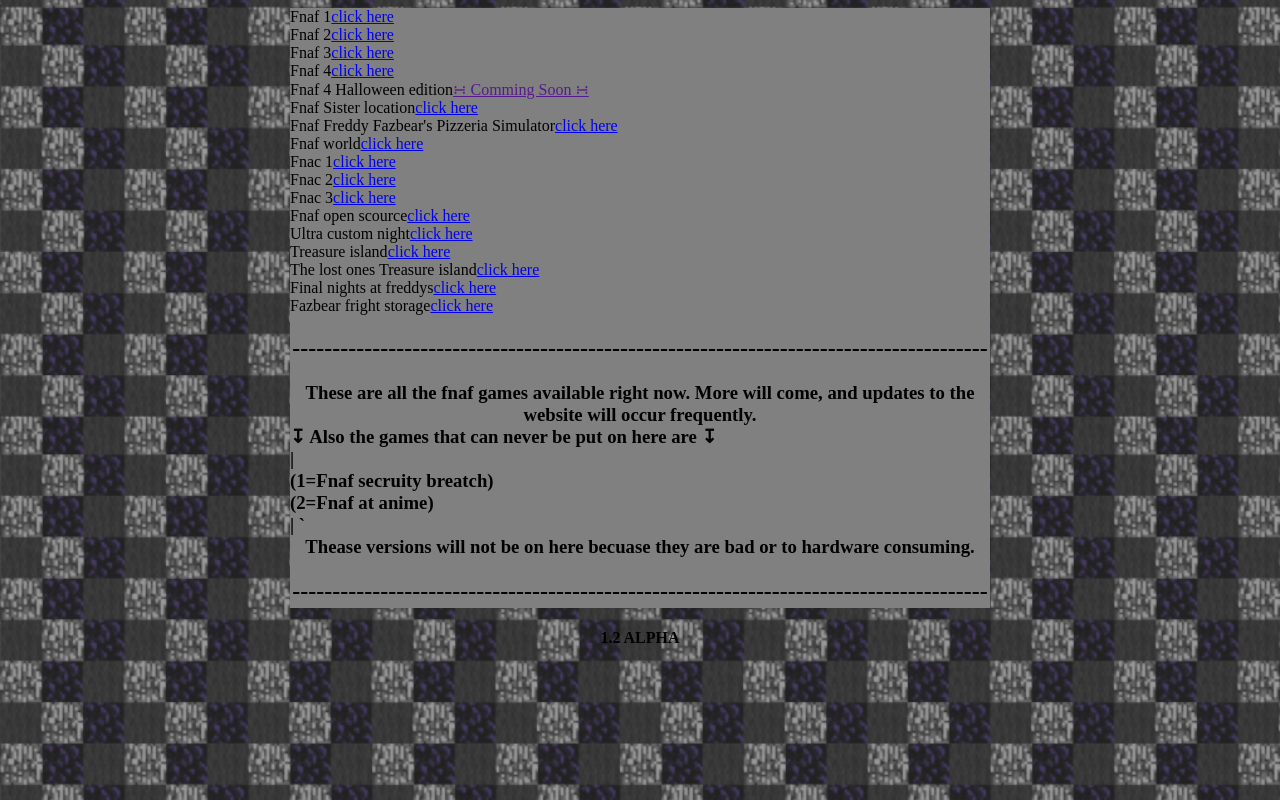
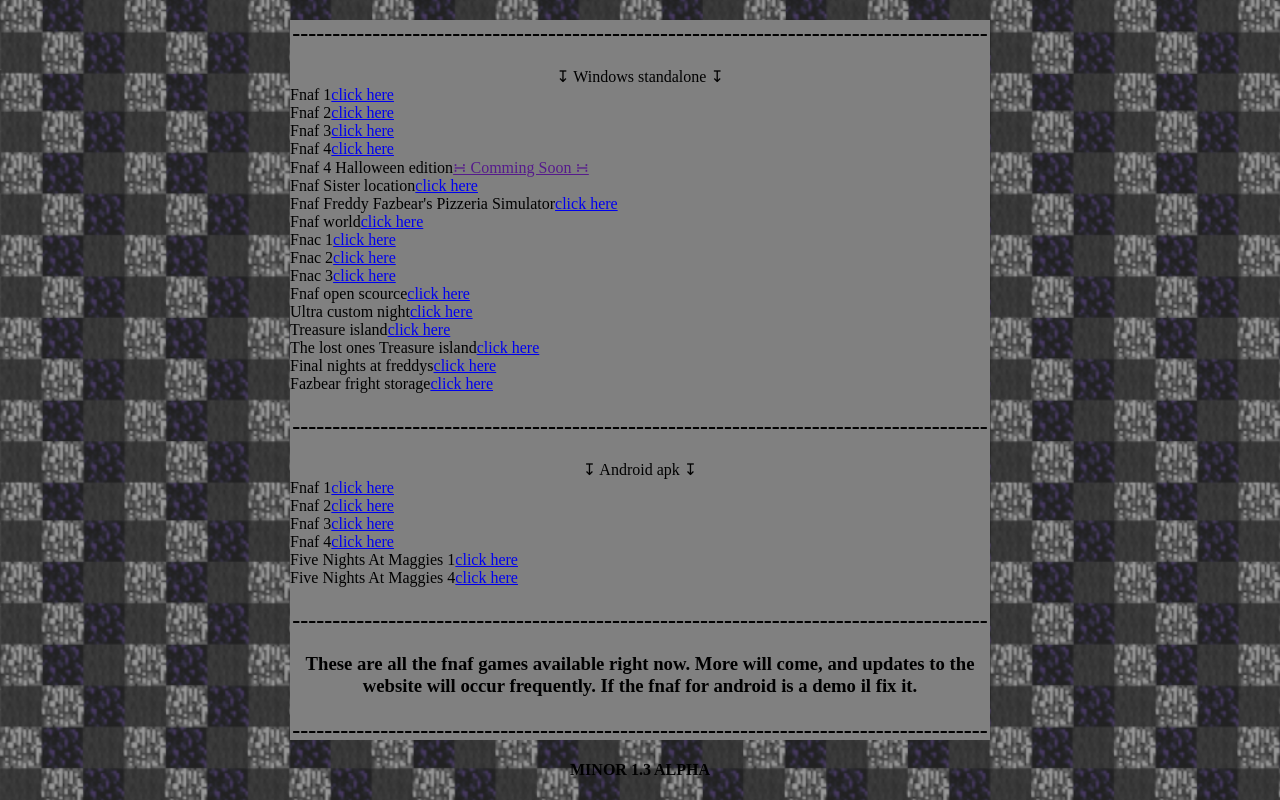
Before and after one commit to WEB-SNIFFER-123/FRG, a plain HTML site: page index.html in a window 1280 px wide. Drawn offline with Linux system fonts and the light colour scheme.

Commit message:
Update index.html

```diff
--- a/index.html
+++ b/index.html
@@ -19,7 +19,7 @@
 
     <style>
         .Border_socket1 {
-            height: 600px;
+            height: 720px;
             width: 700px;
             background: #808080;
             text-align: center;
@@ -35,10 +35,18 @@
         }
     </style>
 
+    <style>
+        h8 {
+            font-size: 17;
+        }
+    </style>
+
 </head>
 <body>
     <div align="center">
         <div class="Border_socket1">
+            <h2>---------------------------------------------------------------------------------------</h2>
+            <h8>↧ Windows standalone ↧</h8>
             <div align="left">
                 <h7>Fnaf 1<a href="https://drive.google.com/file/d/1JDCUMft0myw1j-moH_Zaoo4cNKhmAGkE/view?usp=sharing">click here</a></h7>
             </div>
@@ -91,26 +99,34 @@
                 <h7>Fazbear fright storage<a href="https://drive.google.com/file/d/1H2Go4aZhVyoptB6ZQf78T9cJCH2Rteyt/view?usp=sharing">click here</a></h7>
             </div>
             <h2>---------------------------------------------------------------------------------------</h2>
+            <h8>↧ Android apk ↧</h8>
+            <div align="left">
+                <div align="left">
+                    <h7>Fnaf 1<a href="https://drive.google.com/file/d/10g243wmVQwB6m3z5b-iKODSS7SeY0xCU/view?usp=sharing">click here</a></h7>
+                </div>
+                <div align="left">
+                    <h7>Fnaf 2<a href="https://drive.google.com/file/d/19tuGwwgfIra2TzqQXQ_52gw-AofBWANI/view?usp=sharing">click here</a></h7>
+                </div>
+                <div align="left">
+                    <h7>Fnaf 3<a href="https://drive.google.com/file/d/10ZfFgFUyQcNp0GRWdjpo9mmUjxRDV2-n/view?usp=sharing">click here</a></h7>
+                </div>
+                <div align="left">
+                    <h7>Fnaf 4<a href="https://drive.google.com/file/d/1a_NdTE4RdsUPewX__4q1yWD03Gm2bXcH/view?usp=sharing">click here</a></h7>
+                </div>
+                <div align="left">
+                    <h7>Five Nights At Maggies 1<a href="https://drive.google.com/file/d/1bIEzo3SKXJdOAznvwjCVrTK4kxkHst9r/view?usp=sharing">click here</a></h7>
+                </div>
+                <div align="left">
+                    <h7>Five Nights At Maggies 4<a href="https://drive.google.com/file/d/1AedQPf5C_OEdnSp0Jcl7KTIeIbb4_cis/view?usp=sharing">click here</a></h7>
+                </div>
+            </div>
+            <h2>---------------------------------------------------------------------------------------</h2>
             <h3>
                 These are all the fnaf games available right now.
                 More will come, and updates to the website will occur frequently.
-                <div align="left">
-                    ↧ Also the games that can never be put on here are ↧
-                </div>
+                If the fnaf for android is a demo il fix it.
 
-                <div align="left">
-                    |
-                    <div algin="left">
-                        (1=Fnaf secruity breatch)
-                    </div>
-                    <div algin="left">
-                        (2=Fnaf at anime)
-                    </div>
-                    |
-                    `
-                </div>
-                Thease versions will not be on here becuase they are bad or to
-                hardware consuming.
+
             </h3>
             <h2>---------------------------------------------------------------------------------------</h2>
         </div>
@@ -121,5 +137,5 @@
 </main>
 
 <div align="center">
-    <h4>1.2 ALPHA</h4>
+    <h4>MINOR 1.3 ALPHA</h4>
 </div>
```
